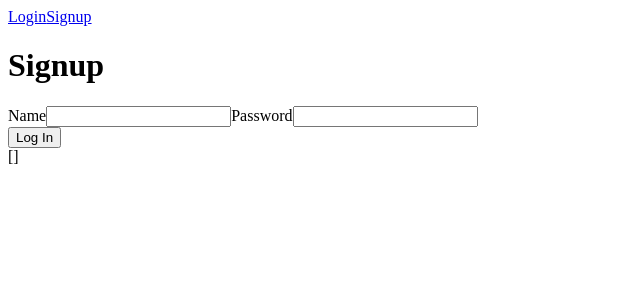
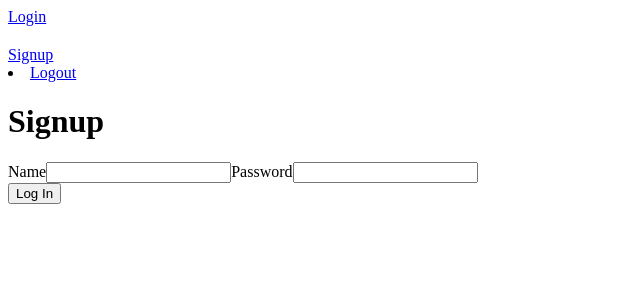
Before and after one commit to Oto48/nuxt-app, a Nuxt app: page /signup in a window 1280 px wide. Shown: the top 300 px of the page, without its empty margins (0-640 px from the left). Built offline with nearby package versions, Linux system fonts and the light colour scheme.

Commit message:
add logout function

```diff
--- a/components/Header.vue
+++ b/components/Header.vue
@@ -1,14 +1,42 @@
 <template>
     <nav>
         <NuxtLink to="/login">Login</NuxtLink>
+        <h1 v-if="true">{{$store.state.token}}</h1>
         <!-- <NuxtLink v-if="$store.state.users.length" to="/login">Login</NuxtLink> -->
         <!-- <NuxtLink v-else to="/">Login</NuxtLink> -->
         <NuxtLink to="/signup">Signup</NuxtLink>
+        <li @click="logOut">
+            <NuxtLink to="/">Logout</NuxtLink>
+        </li>
     </nav>
 </template>
 
 <script>
 export default {
-    name: 'Header'
+    name: 'Header',
+    methods: {
+        logOut() {
+            // this.token = false;
+            // localStorage.setItem("token", this.token);
+            // this.$store.commit('ADD_USER', localStorage.getItem("token"));
+            // console.log(this.token);
+
+
+            localStorage.setItem("token", false);
+            this.$store.commit('editToken', false);
+            console.log(this.token);
+
+
+            // const user = {'name': this.name, 'password': this.password};
+            // let localItems = JSON.parse(localStorage.getItem("users"));
+            // localItems === null ? 'undefined':
+            // localItems.forEach((x) => {
+            //     if(JSON.stringify(x) == JSON.stringify(user)) {
+            //         localStorage.setItem("token", true);
+            //         this.$router.push('/home');
+            //     }
+            // });
+        }
+    }
 }
 </script>
--- a/pages/login/index.vue
+++ b/pages/login/index.vue
@@ -27,7 +27,8 @@ export default {
             localItems === null ? 'undefined':
             localItems.forEach((x) => {
                 if(JSON.stringify(x) == JSON.stringify(user)) {
-                    localStorage.setItem("users", JSON.stringify(taskList));
+                    localStorage.setItem("token", true);
+                    this.$store.commit('editToken', true);
                     this.$router.push('/home');
                 }
             });
--- a/pages/signup/index.vue
+++ b/pages/signup/index.vue
@@ -8,9 +8,6 @@
             <input type="password" v-model="password">
         </form>
         <button @click="loginHandler">Log In</button>
-        <div>
-            {{$store.state.users}}
-        </div>
     </div>
 </template>
 
@@ -25,8 +22,6 @@ export default {
     },
     methods: {
         loginHandler() {
-            // this.$store.commit('ADD_USER', user);
-            // console.log(this.$store.state.users);
             let taskList;
             const user = {'name': this.name, 'password': this.password};
             let localItems = JSON.parse(localStorage.getItem("users"));
@@ -34,6 +29,7 @@ export default {
             taskList.push(user);
             localStorage.setItem("users", JSON.stringify(taskList));
             this.$router.push('/');
+            // this.$store.commit('editToken', localStorage.getItem("token"));
         }
     }
 }
--- a/store/index.js
+++ b/store/index.js
@@ -1,9 +1,21 @@
+// export const state = () => ({
+//     users: []
+// })
+
+// export const mutations = {
+//     ADD_USER(state, user) {
+//         state.users = [{...user}, ...state.users];
+//     }
+// }
+
+
 export const state = () => ({
-    users: []
+    // token: localStorage.getItem("token")
+    token: localStorage.getItem("token")
 })
 
 export const mutations = {
-    ADD_USER(state, user) {
-        state.users = [{...user}, ...state.users];
+    editToken(state, token) {
+        state.token =  token;
     }
 }
```
